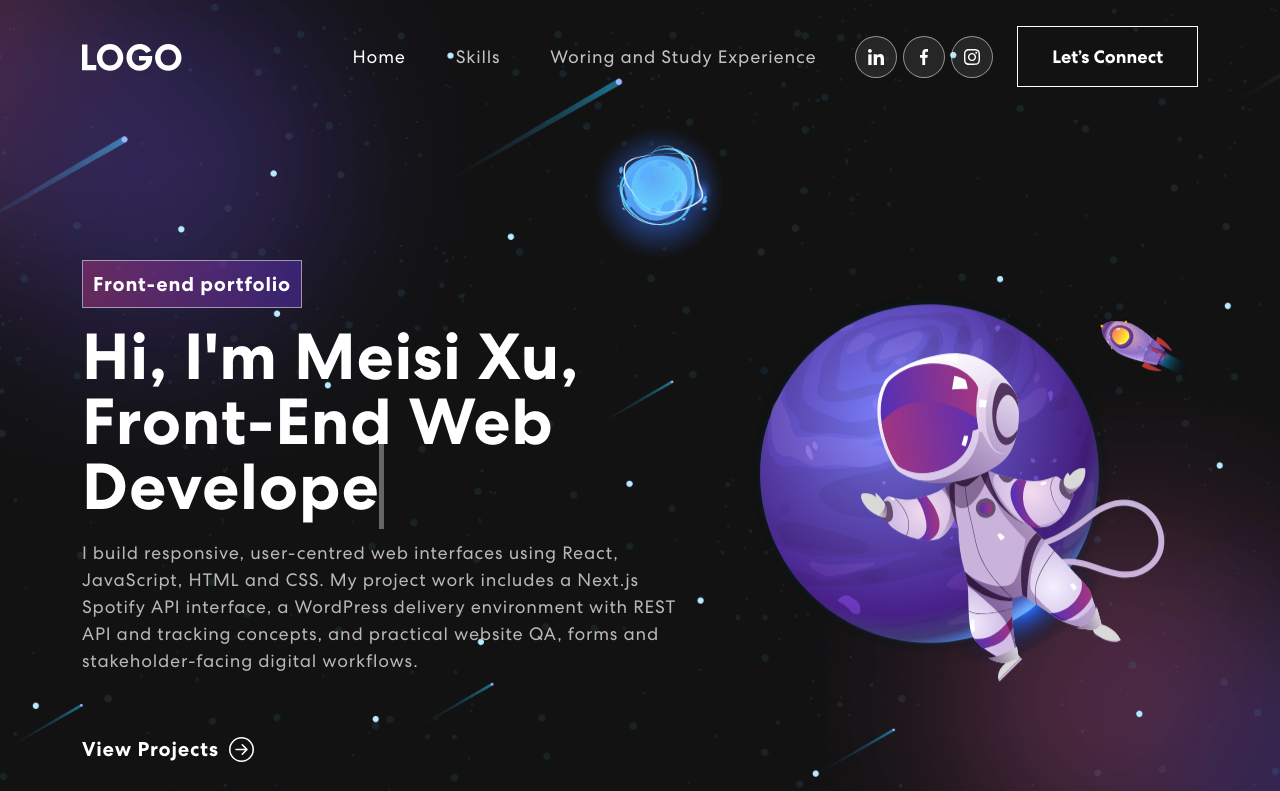
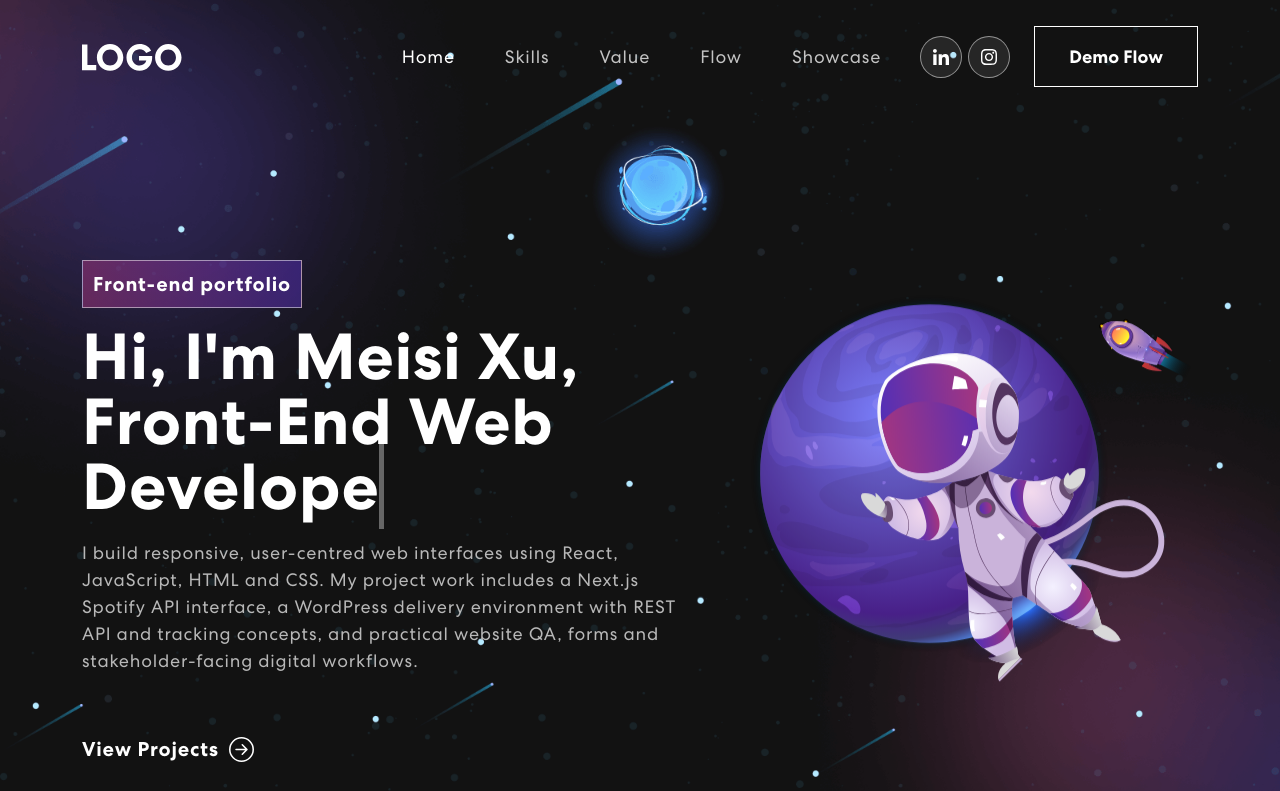
Before and after one commit to kate666kate/personal-portfolio, a React (Create React App) app: page / in a window 1280 px wide. Shown: the top 791 px of the page. Built offline with nearby package versions, Linux system fonts and the light colour scheme; no server answers.

Commit message:
Update portfolio navigation for digital growth demo

```diff
--- a/src/components/NavBar.js
+++ b/src/components/NavBar.js
@@ -2,7 +2,6 @@ import { useState, useEffect } from "react";
 import { Navbar, Nav, Container } from "react-bootstrap";
 import logo from '../assets/img/logo.svg';
 import navIcon1 from '../assets/img/nav-icon1.svg';
-import navIcon2 from '../assets/img/nav-icon2.svg';
 import navIcon3 from '../assets/img/nav-icon3.svg';
 import { HashLink } from 'react-router-hash-link';
 import {
@@ -36,8 +35,8 @@ export const NavBar = () => {
     <Router>
       <Navbar expand="md" className={scrolled ? "scrolled" : ""}>
         <Container>
-          <Navbar.Brand href="/">
-            <img src={logo} alt="Logo" />
+          <Navbar.Brand href="#home">
+            <img src={logo} alt="Meisi Xu Digital Growth" />
           </Navbar.Brand>
           <Navbar.Toggle aria-controls="basic-navbar-nav">
             <span className="navbar-toggler-icon"></span>
@@ -46,16 +45,17 @@ export const NavBar = () => {
             <Nav className="ms-auto">
               <Nav.Link href="#home" className={activeLink === 'home' ? 'active navbar-link' : 'navbar-link'} onClick={() => onUpdateActiveLink('home')}>Home</Nav.Link>
               <Nav.Link href="#skills" className={activeLink === 'skills' ? 'active navbar-link' : 'navbar-link'} onClick={() => onUpdateActiveLink('skills')}>Skills</Nav.Link>
-              <Nav.Link href="#projects" className={activeLink === 'projects' ? 'active navbar-link' : 'navbar-link'} onClick={() => onUpdateActiveLink('projects')}>Woring and Study Experience</Nav.Link>
+              <Nav.Link href="#role-fit" className={activeLink === 'role-fit' ? 'active navbar-link' : 'navbar-link'} onClick={() => onUpdateActiveLink('role-fit')}>Value</Nav.Link>
+              <Nav.Link href="#working-flow" className={activeLink === 'working-flow' ? 'active navbar-link' : 'navbar-link'} onClick={() => onUpdateActiveLink('working-flow')}>Flow</Nav.Link>
+              <Nav.Link href="#projects" className={activeLink === 'projects' ? 'active navbar-link' : 'navbar-link'} onClick={() => onUpdateActiveLink('projects')}>Showcase</Nav.Link>
             </Nav>
             <span className="navbar-text">
               <div className="social-icon">
-                <a href="#"><img src={navIcon1} alt="" /></a>
-                <a href="#"><img src={navIcon2} alt="" /></a>
-                <a href="#"><img src={navIcon3} alt="" /></a>
+                <a href="https://github.com/kate666kate" aria-label="GitHub profile"><img src={navIcon1} alt="" /></a>
+                <a href="mailto:katexu2026@gmail.com" aria-label="Email Meisi"><img src={navIcon3} alt="" /></a>
               </div>
               <HashLink to='#connect'>
-                <button className="vvd"><span>Let’s Connect</span></button>
+                <button className="vvd"><span>Demo Flow</span></button>
               </HashLink>
             </span>
           </Navbar.Collapse>
```
